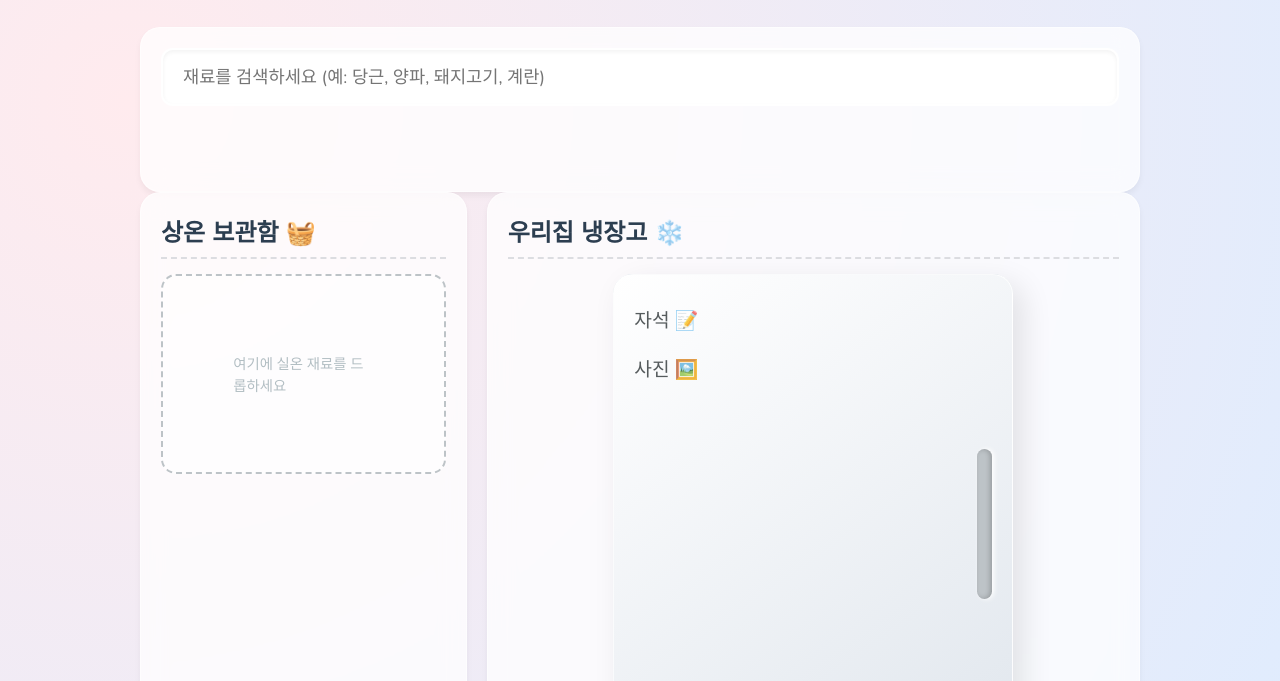
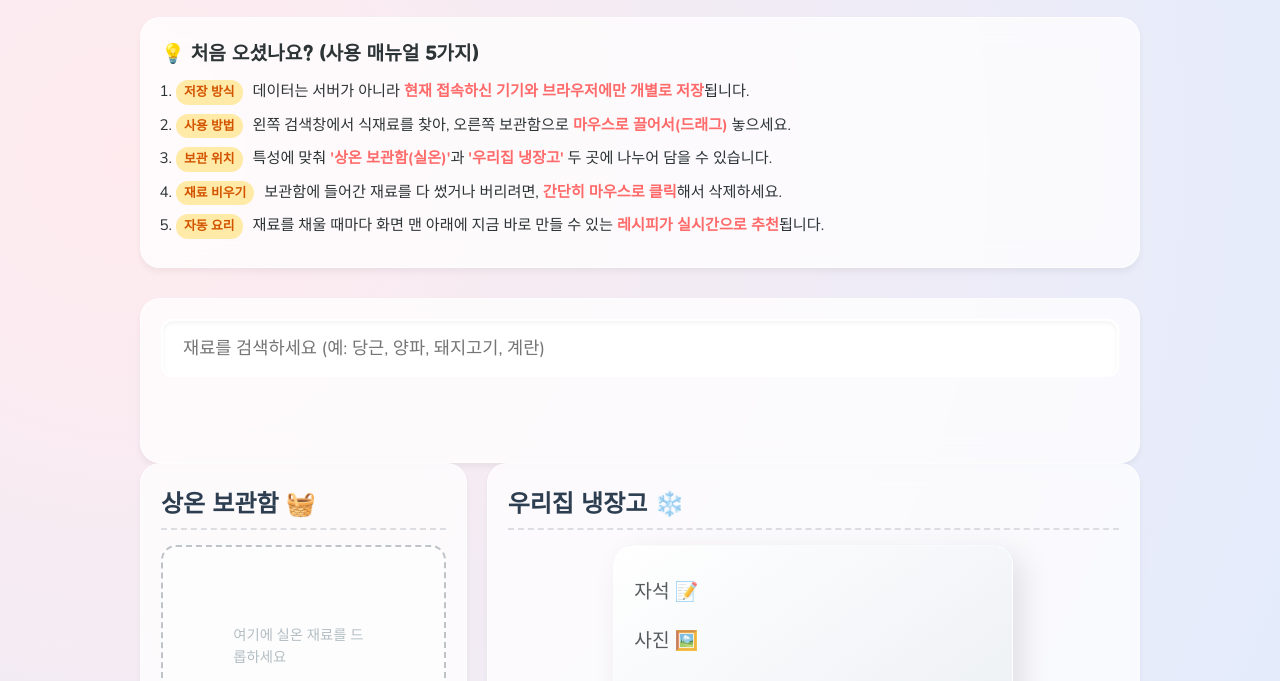
Before and after one commit to gyeongjingim8-lab/fridge-app, a plain HTML site: page index.html in a window 1280 px wide. Shown: the part 116-797 px from the top of the page. Drawn offline with nearby package versions, Linux system fonts and the light colour scheme.

Commit message:
Add files via upload

```diff
--- a/index.html
+++ b/index.html
@@ -12,6 +12,18 @@
     <header>
       <h1>냉장고 파먹기 🍳</h1>
       <p class="subtitle">가지고 있는 재료로 오늘 뭐 먹지?</p>
+
+      <!-- 처음 사용자를 위한 매뉴얼 -->
+      <div class="manual-box glass-panel">
+        <h3>💡 처음 오셨나요? (사용 매뉴얼 5가지)</h3>
+        <ol>
+          <li><span class="manual-badge">저장 방식</span> 데이터는 서버가 아니라 <strong>현재 접속하신 기기와 브라우저에만 개별로 저장</strong>됩니다.</li>
+          <li><span class="manual-badge">사용 방법</span> 왼쪽 검색창에서 식재료를 찾아, 오른쪽 보관함으로 <strong>마우스로 끌어서(드래그)</strong> 놓으세요.</li>
+          <li><span class="manual-badge">보관 위치</span> 특성에 맞춰 <strong>'상온 보관함(실온)'</strong>과 <strong>'우리집 냉장고'</strong> 두 곳에 나누어 담을 수 있습니다.</li>
+          <li><span class="manual-badge">재료 비우기</span> 보관함에 들어간 재료를 다 썼거나 버리려면, <strong>간단히 마우스로 클릭</strong>해서 삭제하세요.</li>
+          <li><span class="manual-badge">자동 요리</span> 재료를 채울 때마다 화면 맨 아래에 지금 바로 만들 수 있는 <strong>레시피가 실시간으로 추천</strong>됩니다.</li>
+        </ol>
+      </div>
     </header>
 
     <main>
--- a/style.css
+++ b/style.css
@@ -52,6 +52,49 @@ h1 {
 .subtitle {
   color: var(--text-muted);
   font-size: 1.1rem;
+}
+
+/* User Manual Box */
+.manual-box {
+  margin-top: 20px;
+  padding: 15px 25px;
+  text-align: left;
+  background: rgba(255, 255, 255, 0.9);
+  border-left: 4px solid var(--primary);
+}
+
+.manual-box h3 {
+  font-family: 'Jua', sans-serif;
+  color: #2d3436;
+  margin-bottom: 12px;
+  font-size: 1.2rem;
+}
+
+.manual-box ol {
+  font-size: 0.95rem;
+  line-height: 1.6;
+  color: #2d3436;
+  padding-left: 15px;
+}
+
+.manual-box li {
+  margin-bottom: 8px;
+}
+
+.manual-box li strong {
+  color: var(--primary);
+}
+
+.manual-badge {
+  display: inline-block;
+  background-color: #ffeaa7;
+  color: #d35400;
+  padding: 2px 8px;
+  border-radius: 12px;
+  font-size: 0.8rem;
+  font-weight: bold;
+  margin-right: 6px;
+  vertical-align: middle;
 }
 
 .glass-panel {
```
